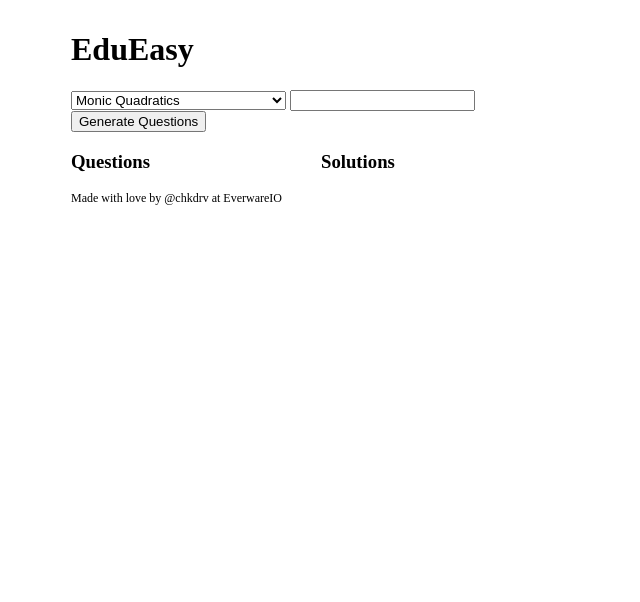
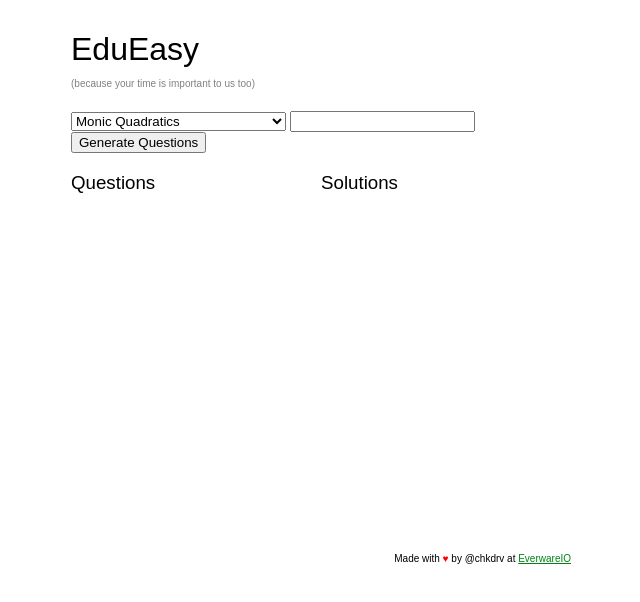
Before and after one commit to everwareio/EduEasy, a website: page client/index.html in a window 1280 px wide. Shown: the whole page, without its empty margins (319-959 px from the left). Drawn offline with Linux system fonts and the light colour scheme; files that its build step writes are made by us from their sources; files whose address does not match are found by name.

Commit message:
Added nicer footer

```diff
--- a/client/index.html
+++ b/client/index.html
@@ -7,7 +7,7 @@
   </head>
   <body>
     <div id="container">
-      <h1>EduEasy</h1>
+      <h1>EduEasy <p>(because your time is important to us too)</p></h1>
       <form id="genform">
         <select name="sort" required>
           <optgroup label="Maths">
@@ -16,6 +16,8 @@
             <option value="singleterm">Single Term Differentiation</option>
             <option value="constantterm">Differentiation with a Constant</option>
             <option value="twosquaresdiff">Difference of Two Squares</option>
+            <option value="integrationbasic">Basic Integration</option>
+            <option value="integrationcoeff">Integration with a Coefficient</option>
           </optgroup>
         </select>
         <input type="number" name="num" required>
@@ -29,7 +31,7 @@
         <h3>Solutions</h3>
         <ol class="output" id="solutions"></ol>
       </div>
-      <p id="footer">Made with love by @chkdrv at EverwareIO</p>
+      <p id="footer">Made with <span class="heart">&hearts;</span> by @chkdrv at <a target="_blank" href="https://everware.io">EverwareIO</a></p>
     </div>
   </body>
 </html>
--- a/client/public/style.css
+++ b/client/public/style.css
@@ -5,16 +5,36 @@ html, body{
     margin: 0;
 }
 
+.heart {
+    color: red;
+}
+
 #container {
     width: 500px;
     margin: 0 auto;
-    padding: 10px 0px 0px 0px;
+    padding: 10px 0px 10px 0px;
+}
+
+h1 {
+    font-family: sans-serif;
+    font-weight: lighter;
+}
+
+h1 > p {
+    font-size: 10px;
+    color: grey;
 }
 
 .outcol {
     float: left;
     display: inline-block;
     width: 250px;
+    min-height: 400px;
+}
+
+.outcol > h3 {
+    font-family: sans-serif;
+    font-weight: lighter;
 }
 
 .output {
@@ -23,5 +43,12 @@ html, body{
 }
 
 #footer {
-    font-size: 12px;
+    font-family: sans-serif;
+    font-weight: lighter;
+    font-size: 10px;
+    text-align: right;
 }
+
+#footer > a {
+    color: #008416;
+}
```
